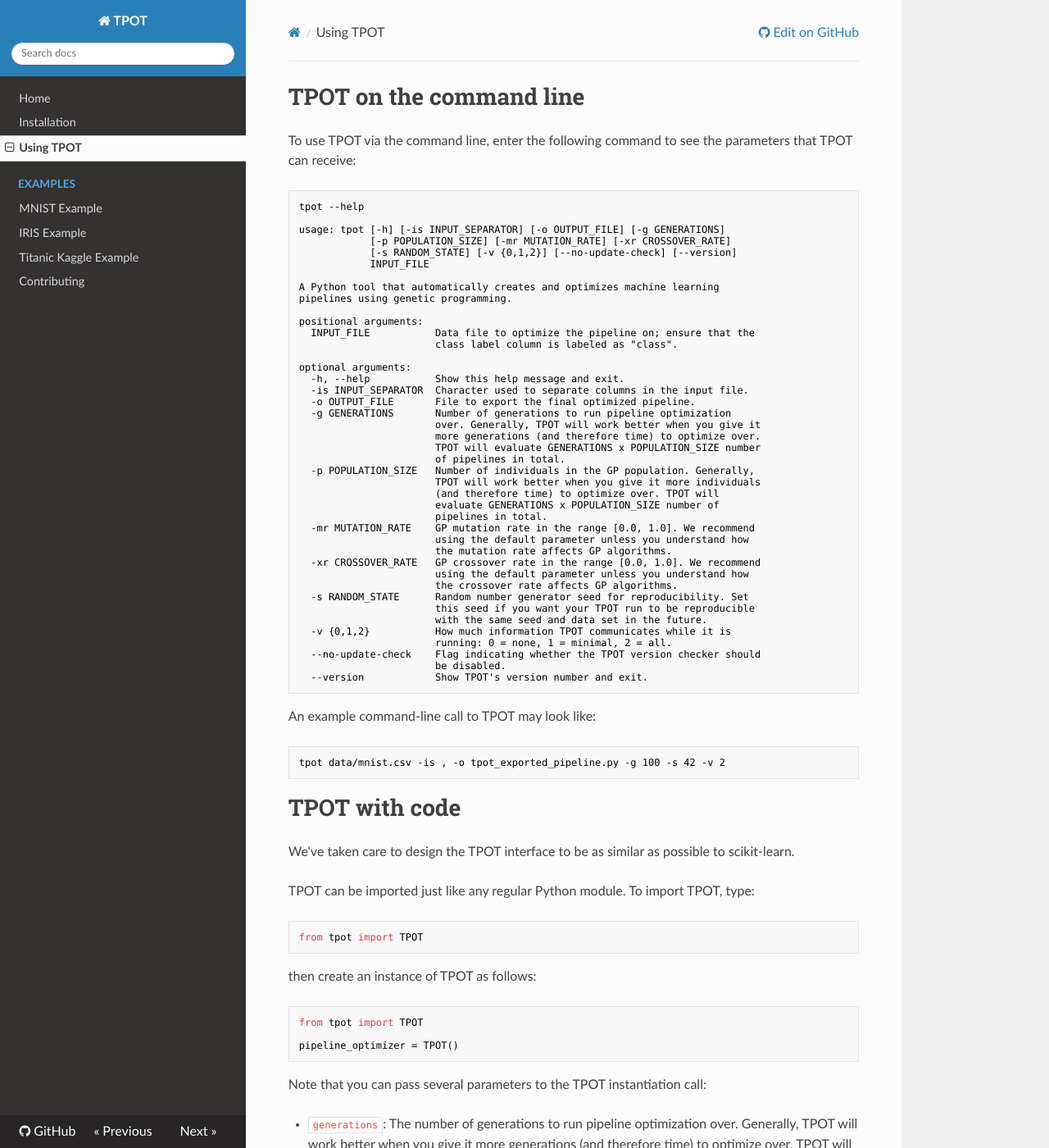
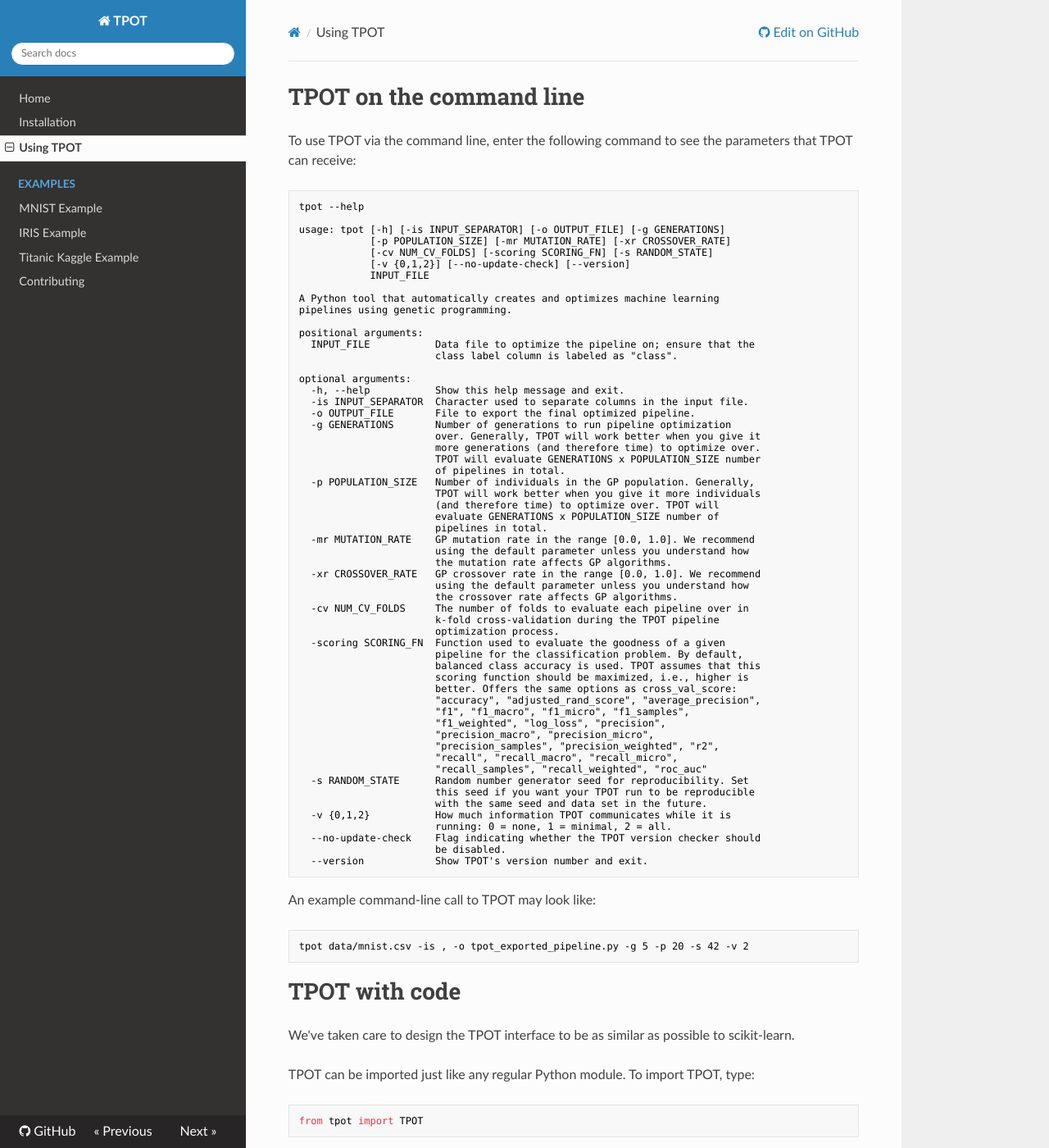
Before and after one commit to EpistasisLab/tpot, an MkDocs documentation site: the page built from docs/sources/using.md, in a window 1280 px wide and 1400 px high. Shown: the whole window at 82% size. Built offline with MkDocs 1.6.1, drawn with Linux system fonts in a browser that asks for light colours; nearby versions of some CDN libraries; old or Windows-style settings are respelled for this version of MkDocs; some of the changed text lies outside the part shown.

Commit message:
Update docs for latest release

````diff
--- a/docs/sources/using.md
+++ b/docs/sources/using.md
@@ -7,7 +7,8 @@
 
 usage: tpot [-h] [-is INPUT_SEPARATOR] [-o OUTPUT_FILE] [-g GENERATIONS]
             [-p POPULATION_SIZE] [-mr MUTATION_RATE] [-xr CROSSOVER_RATE]
-            [-s RANDOM_STATE] [-v {0,1,2}] [--no-update-check] [--version]
+            [-cv NUM_CV_FOLDS] [-scoring SCORING_FN] [-s RANDOM_STATE]
+            [-v {0,1,2}] [--no-update-check] [--version]
             INPUT_FILE
 
 A Python tool that automatically creates and optimizes machine learning
@@ -37,6 +38,21 @@
   -xr CROSSOVER_RATE   GP crossover rate in the range [0.0, 1.0]. We recommend
                        using the default parameter unless you understand how
                        the crossover rate affects GP algorithms.
+  -cv NUM_CV_FOLDS     The number of folds to evaluate each pipeline over in
+                       k-fold cross-validation during the TPOT pipeline
+                       optimization process.
+  -scoring SCORING_FN  Function used to evaluate the goodness of a given
+                       pipeline for the classification problem. By default,
+                       balanced class accuracy is used. TPOT assumes that this
+                       scoring function should be maximized, i.e., higher is
+                       better. Offers the same options as cross_val_score:
+                       "accuracy", "adjusted_rand_score", "average_precision",
+                       "f1", "f1_macro", "f1_micro", "f1_samples",
+                       "f1_weighted", "log_loss", "precision",
+                       "precision_macro", "precision_micro",
+                       "precision_samples", "precision_weighted", "r2",
+                       "recall", "recall_macro", "recall_micro",
+                       "recall_samples", "recall_weighted", "roc_auc"
   -s RANDOM_STATE      Random number generator seed for reproducibility. Set
                        this seed if you want your TPOT run to be reproducible
                        with the same seed and data set in the future.
@@ -50,7 +66,7 @@
 An example command-line call to TPOT may look like:
 
 ```Shell
-tpot data/mnist.csv -is , -o tpot_exported_pipeline.py -g 100 -s 42 -v 2
+tpot data/mnist.csv -is , -o tpot_exported_pipeline.py -g 5 -p 20 -s 42 -v 2
 ```
 
 # TPOT with code
@@ -73,14 +89,14 @@
 
 Note that you can pass several parameters to the TPOT instantiation call:
 
-* `generations`: The number of generations to run pipeline optimization over. Generally, TPOT will work better when you give it more generations (and therefore time) to optimize over. TPOT will evaluate `generations` x `population_size` number of pipelines in total.
-* `population_size`: The number of individuals in the GP population. Generally, TPOT will work better when you give it more individuals (and therefore time) to optimize over. TPOT will evaluate `generations` x `population_size` number of pipelines in total.
+* `generations`: The number of generations to run pipeline optimization over. Generally, TPOT will work better when you give it more generations (and therefore time) to optimize over. TPOT will evaluate `generations x population_size` number of pipelines in total.
+* `population_size`: The number of individuals in the GP population. Generally, TPOT will work better when you give it more individuals (and therefore time) to optimize over. TPOT will evaluate `generations x population_size` number of pipelines in total.
 * `mutation_rate`: The mutation rate for the genetic programming algorithm in the range [0.0, 1.0]. This tells the genetic programming algorithm how many pipelines to apply random changes to every generation. We don't recommend that you tweak this parameter unless you know what you're doing.
 * `crossover_rate`: The crossover rate for the genetic programming algorithm in the range [0.0, 1.0]. This tells the genetic programming algorithm how many pipelines to "breed" every generation. We don't recommend that you tweak this parameter unless you know what you're doing.
+* `num_cv_folds`: The number of folds to evaluate each pipeline over in k-fold cross-validation during the TPOT pipeline optimization process.
+* `scoring_function`: Function used to evaluate the goodness of a given pipeline for the classification problem. By default, balanced class accuracy is used. TPOT assumes that this scoring function should be maximized, i.e., higher is better. Offers the same options as cross_val_score: "accuracy", "adjusted_rand_score", "average_precision", "f1", "f1_macro", "f1_micro", "f1_samples", "f1_weighted", "log_loss", "precision", "precision_macro", "precision_micro", "precision_samples", "precision_weighted", "r2", "recall", "recall_macro", "recall_micro", "recall_samples", "recall_weighted", "roc_auc"
 * `random_state`: The random number generator seed for TPOT. Use this to make sure that TPOT will give you the same results each time you run it against the same data set with that seed.
 * `verbosity`: How much information TPOT communicates while it's running. 0 = none, 1 = minimal, 2 = all. A setting of 2 will add a progress bar to calls to fit()
-* `scoring_function`: Function used to evaluate the goodness of a given pipeline for the classification problem. By default, balanced class accuracy is used. It is possible to use both custom scoring functions and classification metrics from scikit-learn. See [here](#scoring-functions) for detailed instructions and caveats about using these functions.
-* `scoring_kwargs`: Dictionary of keyword arguments to pass to the scoring_function. By default no arguments are passed.
 * `disable_update_check`: Flag indicating whether the TPOT version checker should be disabled.
 
 Some example code with custom TPOT parameters might look like:
@@ -88,7 +104,7 @@
 ```Python
 from tpot import TPOT
 
-pipeline_optimizer = TPOT(generations=100, random_state=42, verbosity=2)
+pipeline_optimizer = TPOT(generations=5, population_size=20, random_state=42, verbosity=2)
 ```
 
 Now TPOT is ready to work! You can tell TPOT to optimize a pipeline based on a data set with the `fit` function:
@@ -96,18 +112,18 @@
 ```Python
 from tpot import TPOT
 
-pipeline_optimizer = TPOT(generations=100, random_state=42, verbosity=2)
+pipeline_optimizer = TPOT(generations=5, population_size=20, random_state=42, verbosity=2)
 pipeline_optimizer.fit(training_features, training_classes)
 ```
 
-The `fit()` function takes in a training data set, then further divides it into a training and validation data set (so as to do cross-validation). It then initializes the Genetic Algoritm to find the best pipeline based on the validation set performance evaluated on the basis of a scoring function (generally the classification accuracy, but can be user defined as well like precision/recall/f1, etc).
+The `fit()` function takes in a training data set and uses k-fold cross-validation when evaluating pipelines. It then initializes the genetic programming algoritm to find the best pipeline based on average k-fold score.
 
-You can then proceed to evaluate the final pipeline on the test set with the `score()` function:
+You can then proceed to evaluate the final pipeline on the testing set with the `score()` function:
 
 ```Python
 from tpot import TPOT
 
-pipeline_optimizer = TPOT(generations=100, random_state=42, verbosity=2)
+pipeline_optimizer = TPOT(generations=5, population_size=20, random_state=42, verbosity=2)
 pipeline_optimizer.fit(training_features, training_classes)
 print(pipeline_optimizer.score(testing_features, testing_classes))
 ```
@@ -117,7 +133,7 @@
 ```Python
 from tpot import TPOT
 
-pipeline_optimizer = TPOT(generations=100, random_state=42, verbosity=2)
+pipeline_optimizer = TPOT(generations=5, population_size=20, random_state=42, verbosity=2)
 pipeline_optimizer.fit(training_features, training_classes)
 print(pipeline_optimizer.score(testing_features, testing_classes))
 pipeline_optimizer.export('tpot_exported_pipeline.py')
````
Also changed, not shown: other parts of docs/sources/using.md (+0 -32 lines), docs/sources/examples/IRIS_Example.md (+12 -9 lines), docs/sources/examples/MNIST_Example.md (+8 -9 lines), README.md.
